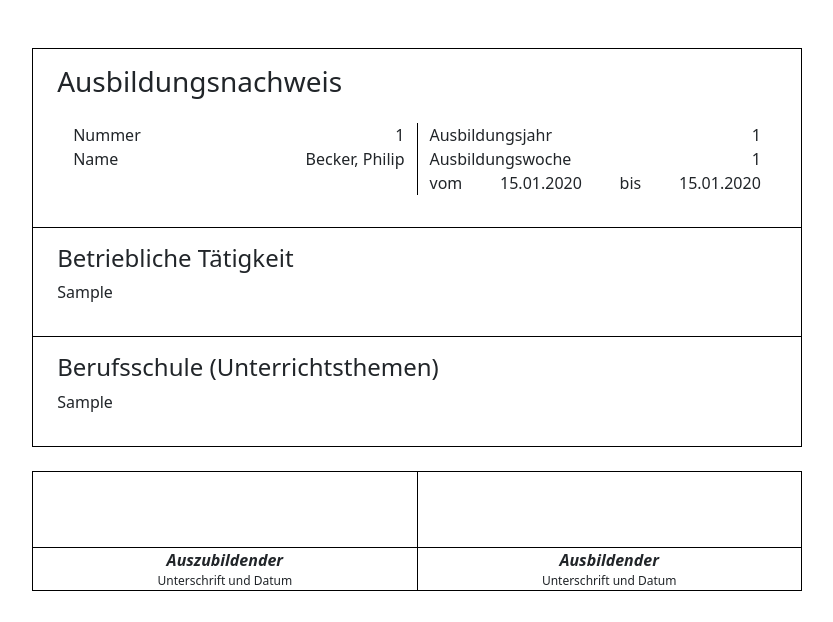
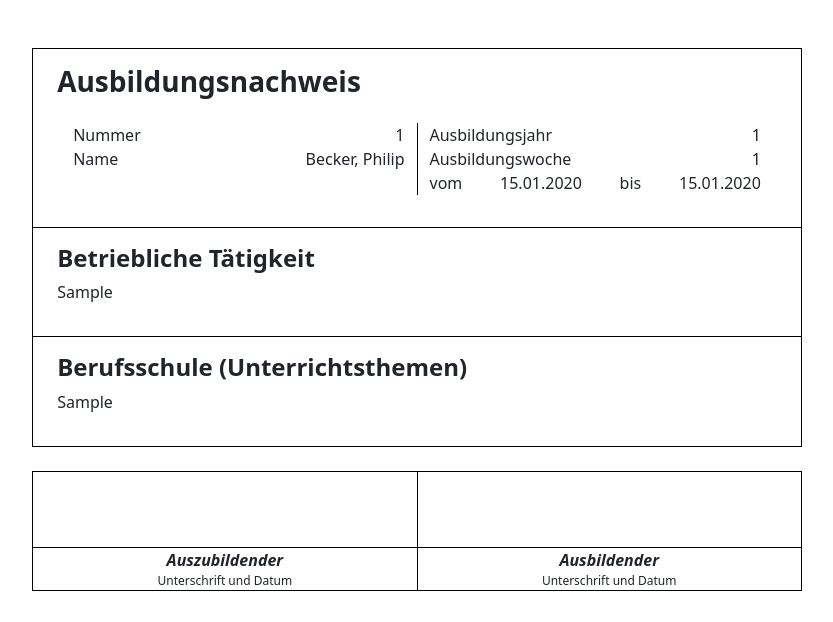
Before and after one commit to Actionb/berichtsheft, a Django app: page /bapp/1/print/ in a window 1280 px wide. Shown: the top 622 px of the page, without its empty margins (271-1104 px from the left). Run offline with Django 5.2, Linux system fonts and the light colour scheme; tables that the repository leaves empty hold one stand-in row (values such as "Sample post"); some libraries are stand-ins or nearby versions.

Commit message:
print.html: tweak header element font weight

```diff
--- a/web/templates/print.html
+++ b/web/templates/print.html
@@ -10,7 +10,7 @@
 <body style="max-width: 210mm;" class="mx-auto">
     <main class="container m-5">
         <div id="data" class="px-4 py-3 border border-black">
-            <h3>Ausbildungsnachweis</h3>
+            <h3 class="fw-semibold">Ausbildungsnachweis</h3>
             <div class="row py-3 p-3">
                 <div class="col border-end border-black">
                     <div class="d-flex justify-content-between">
@@ -42,13 +42,13 @@
         </div>
         <div id="activities" class="border border-top-0 border border-black">
             <div class="px-4 py-3">
-                <h4>Betriebliche Tätigkeit</h4>
+                <h4 class="fw-semibold">Betriebliche Tätigkeit</h4>
                 <div id="nachweis-betrieblich">
                     {{ object.betrieb|linebreaks }}
                 </div>
             </div>
             <div class="px-4 py-3 border-top border-top border-black">
-                <h4>Berufsschule (Unterrichtsthemen)</h4>
+                <h4 class="fw-semibold">Berufsschule (Unterrichtsthemen)</h4>
                 <div id="nachweis-schule">
                     {{ object.schule|linebreaks }}
                 </div>
```
